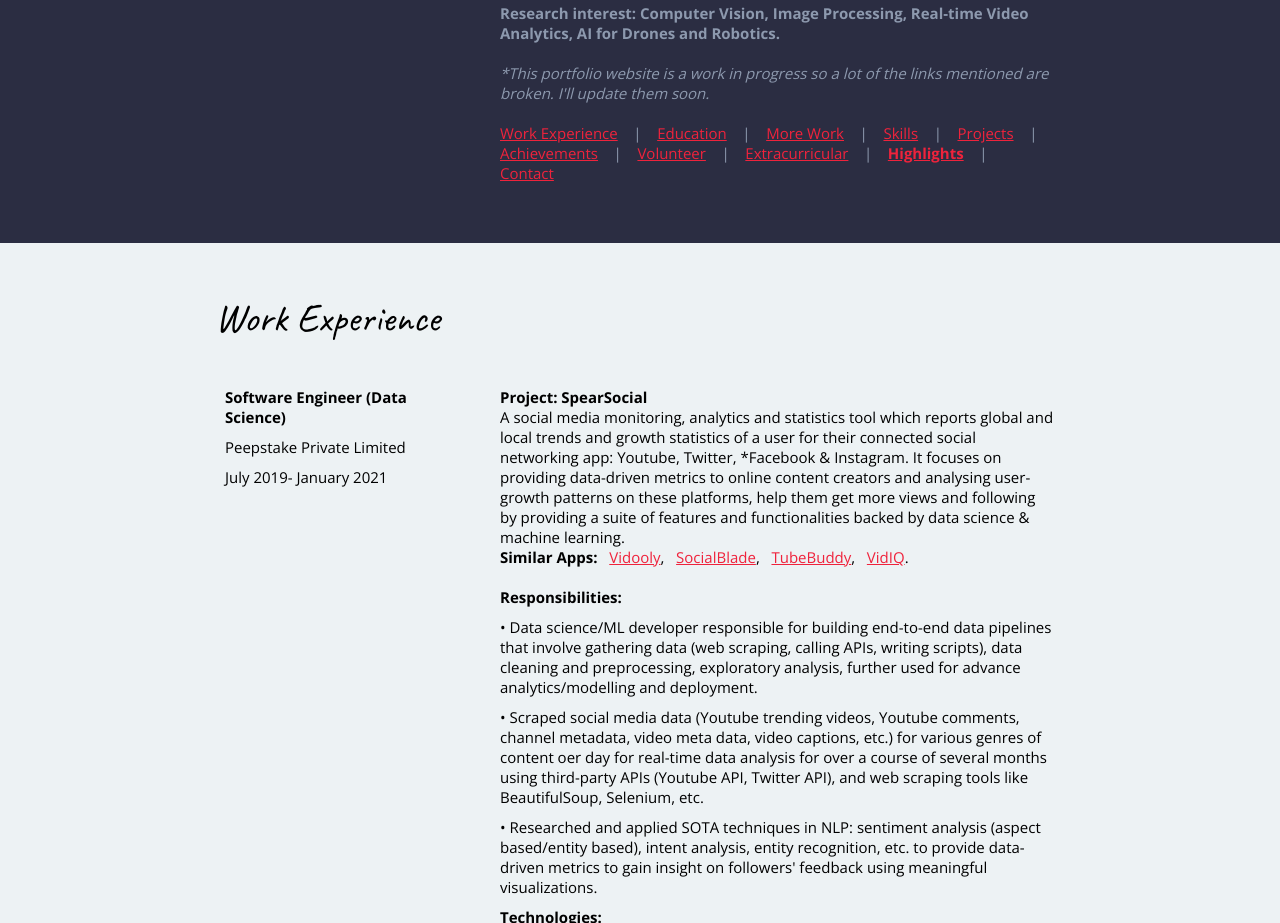
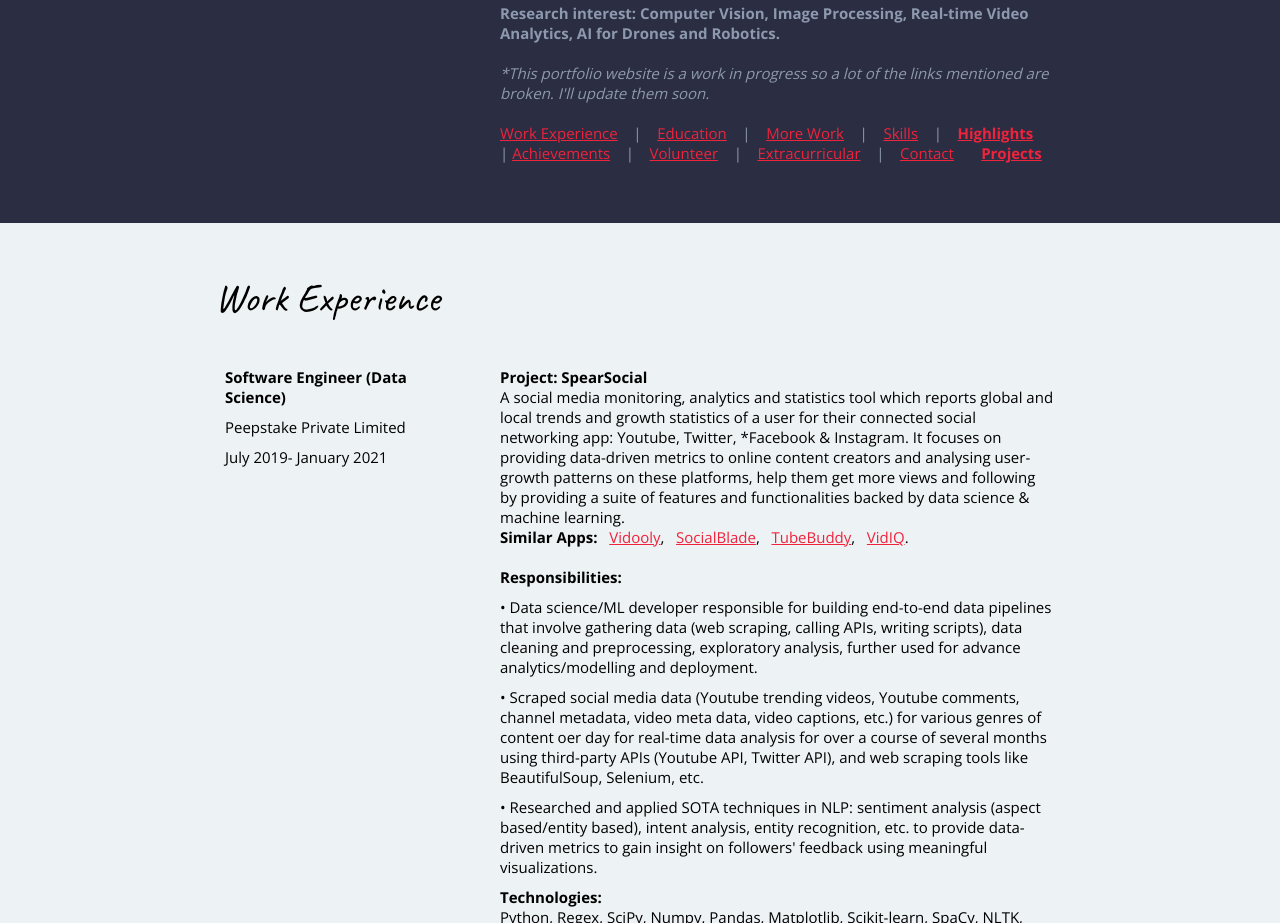
Before and after one commit to isinghsrishti/singhsrishti.com, a plain HTML site: page index.html in a window 1280 px wide. Shown: the part 959-1882 px from the top of the page. Drawn offline with nearby package versions, Linux system fonts and the light colour scheme.

Commit message:
Update index.html

```diff
--- a/index.html
+++ b/index.html
@@ -60,12 +60,12 @@
 					<a href="#education">Education</a> &nbsp;&nbsp; | &nbsp;&nbsp;
 					<a href="#more-work">More Work</a> &nbsp;&nbsp; | &nbsp;&nbsp
 					<a href="#skill">Skills</a> &nbsp;&nbsp; | &nbsp;&nbsp
-					<a href="#project">Projects</a> &nbsp;&nbsp; | &nbsp;&nbsp
+					<b><a href="#high">Highlights</a></b> &nbsp;&nbsp; |
 					<a href="#achievement">Achievements</a> &nbsp;&nbsp; | &nbsp;&nbsp
 					<a href="#volunteer">Volunteer</a> &nbsp;&nbsp; | &nbsp;&nbsp
 					<a href="#extra">Extracurricular</a> &nbsp;&nbsp; | &nbsp;&nbsp
-					<b><a href="#high">Highlights</a></b> &nbsp;&nbsp; | &nbsp;&nbsp
 					<a href="#footer">Contact</a> &nbsp;&nbsp; &nbsp;&nbsp
+					<b><a href="#project">Projects</a></b> &nbsp;
 			</div>
 		</div>
     </header>
```
